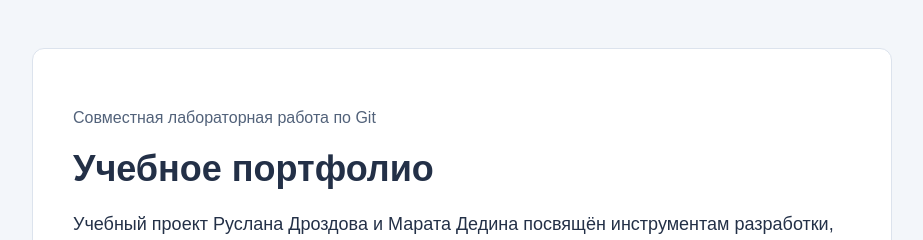
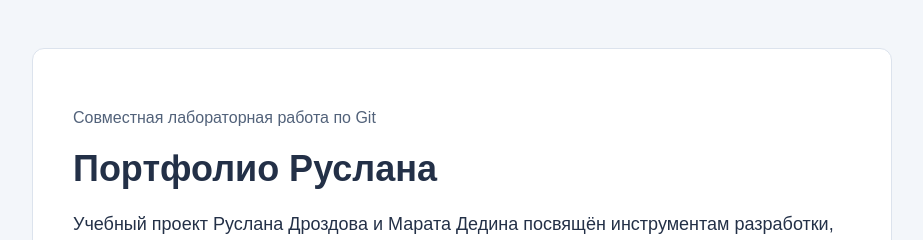
Before and after one commit to RuslanGIT3/lab_GITBASH, a plain HTML site: page index.html in a window 1280 px wide. Shown: the top 240 px of the page, without its empty margins (178-1101 px from the left). Drawn offline with Linux system fonts and the light colour scheme.

Commit message:
Вариант заголовка Руслана

```diff
--- a/index.html
+++ b/index.html
@@ -22,7 +22,7 @@ button:focus-visible { outline: 3px solid #13253e; outline-offset: 3px; }
 <body>
 <main>
 <p class="meta">Совместная лабораторная работа по Git</p>
-<h1>Учебное портфолио</h1>
+<h1>Портфолио Руслана</h1>
 <p>Учебный проект Руслана Дроздова и Марата Дедина посвящён инструментам разработки, документированию и управлению версиями. Страница служит примером совместной работы с исходным кодом.</p>
 <p>В ходе лабораторной работы участники будут создавать коммиты, выполнять задачи в отдельных ветках, объединять изменения и разрешать конфликты. Этот текст описывает назначение проекта, а не подтверждает выполнение этапов.</p>
 <button class="subscribe" type="button">Подписаться на новости</button>
```
